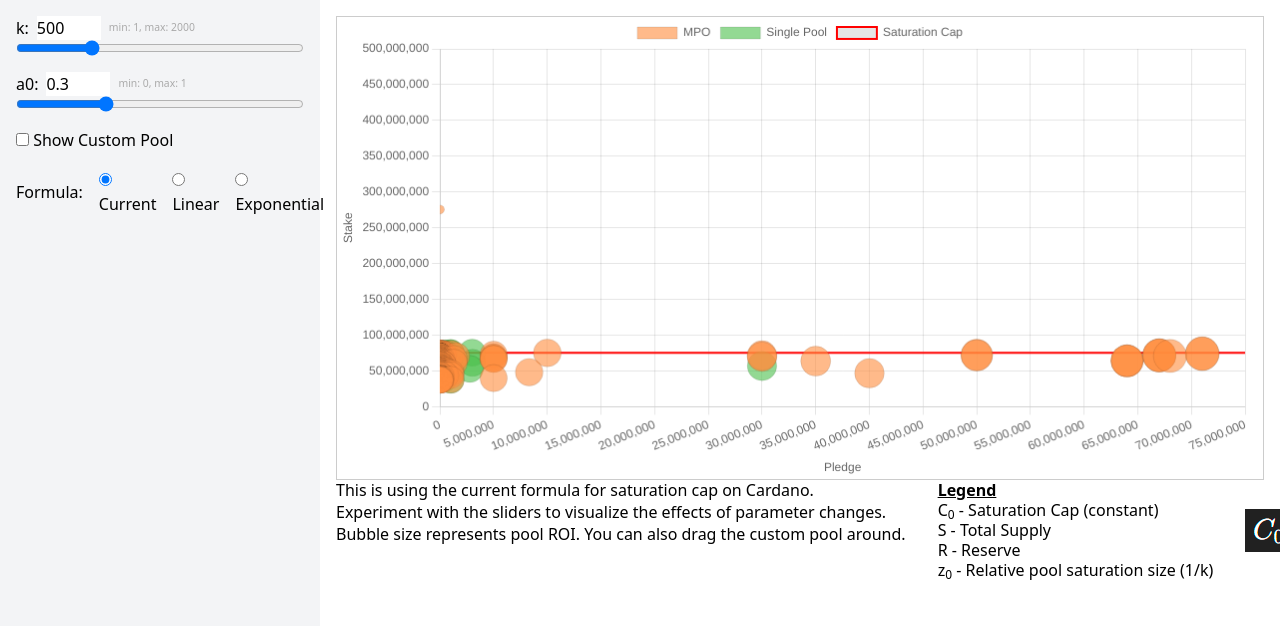
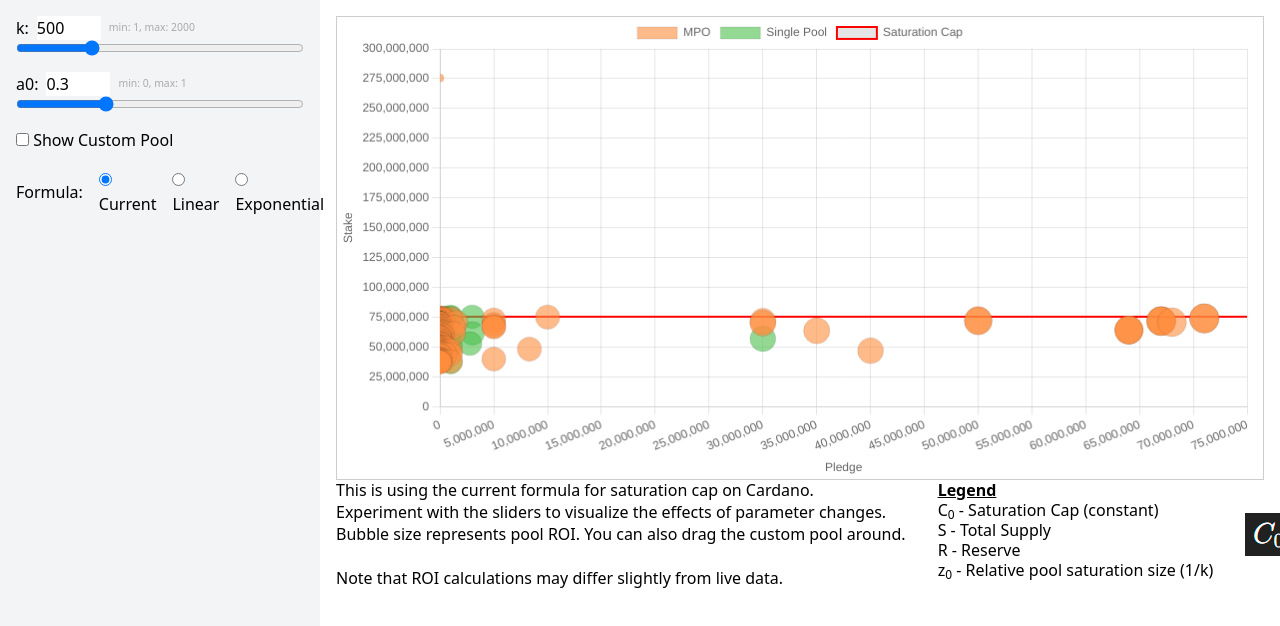
Before and after one commit to Cerkoryn/SPO-Incentives, a SvelteKit app: page / in a window 1280 px wide. Shown: the top 626 px of the page. Built offline with nearby package versions, Linux system fonts and the light colour scheme.

Commit message:
Changed scaling and bubble size

```diff
--- a/src/lib/components/graph.svelte
+++ b/src/lib/components/graph.svelte
@@ -85,9 +85,9 @@
 
   function getPointRadius(roi: number): number {
     const minROI = 0;
-    const maxROI = 5;      // 5% cap
+    const maxROI = 3.37;      // 5% cap
     const minR   = 1;      // smallest bubble
-    const maxR   = 25;     // largest bubble
+    const maxR   = 15;     // largest bubble
 
     // normalize to [0…1]
     const t = Math.max(0, Math.min((roi - minROI) / (maxROI - minROI), 1));
@@ -223,9 +223,9 @@
               text: 'Stake'
             },
             min: 0,
-            max: 500000000,
+            max: 300000000,
             ticks: {
-              stepSize: 50000000,
+              stepSize: 25000000,
               callback: function(value) {
                 return new Intl.NumberFormat('en-US').format(Number(value));
               }
--- a/src/routes/+page.svelte
+++ b/src/routes/+page.svelte
@@ -12,6 +12,7 @@
     title: string;
     subtitle: string;
     subtext: string;
+    subtext2: string;
     legend: string[];
   }
 
@@ -20,6 +21,7 @@
       title: 'This is using the current formula for saturation cap on Cardano.',
       subtitle: 'Experiment with the sliders to visualize the effects of parameter changes.',
       subtext: 'Bubble size represents pool ROI. You can also drag the custom pool around.',
+      subtext2: 'Note that ROI calculations may differ slightly from live data.',
       legend: [
         'C<sub>0</sub> - Saturation Cap (constant)',
         'S  - Total Supply',
@@ -31,6 +33,7 @@
       title: 'This is a hypothetical linear formula for saturation cap on Cardano.',
       subtitle: 'Experiment with the sliders to visualize the effects of parameter changes.',
       subtext: 'Bubble size represents pool ROI. You can also drag the custom pool around.',
+      subtext2: 'Note that ROI calculations may differ slightly from live data.',
       legend: [
         'p  - Pool Pledge',
         'S  - Total Supply',
@@ -43,6 +46,7 @@
       title: 'This is a hypothetical exponential formula for saturation cap on Cardano.',
       subtitle: 'Experiment with the sliders to visualize the effects of parameter changes.',
       subtext: 'Bubble size represents pool ROI. You can also drag the custom pool around.',
+      subtext2: 'Note that ROI calculations may differ slightly from live data.',
       legend: [
         'p  - Pool Pledge',
         'S  - Total Supply',
@@ -62,6 +66,8 @@
     <h1 class="m-0">{data.title}</h1>
     <p class="m-0">{data.subtitle}</p>
     <p class="m-0">{data.subtext}</p>
+    <br>
+    <p class="m-0">{data.subtext2}</p>
   </div>
 
   <div class="flex flex-col gap-0 leading-tight">
```
